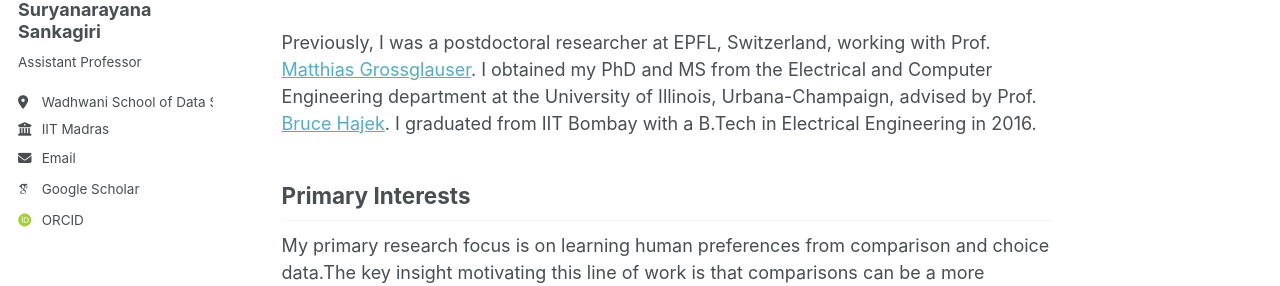
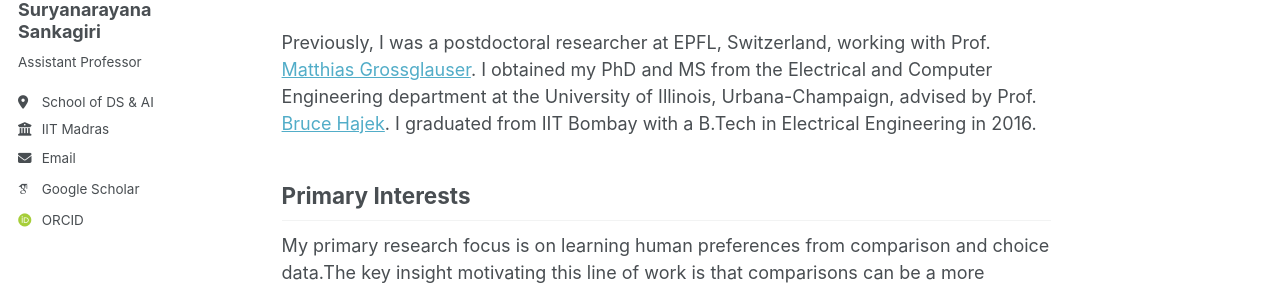
Before and after one commit to sankagiri/sankagiri.github.io, a Jekyll site: the page built from _pages/about.md, in a window 1280 px wide. Shown: the part 273-559 px from the top of the page. Built offline with Jekyll 4.4.1, drawn with Linux system fonts in a browser that asks for light colours; some web fonts are replaced; a script bundle is joined from its source files by our own code; library files that are not in the unit come from our copies.

Commit message:
compressed Wadhwani School

```diff
--- a/_config.yml
+++ b/_config.yml
@@ -27,7 +27,7 @@
   name             : "Suryanarayana Sankagiri"
   pronouns         : # example: "she/her"
   bio              : "Assistant Professor"
-  location         : "Wadhwani School of Data Science & AI"
+  location         : "School of DS & AI"
   employer         : "IIT Madras"
   uri              : # URL
   email            : "suryanarayana.sankagiri@epfl.ch"
```
